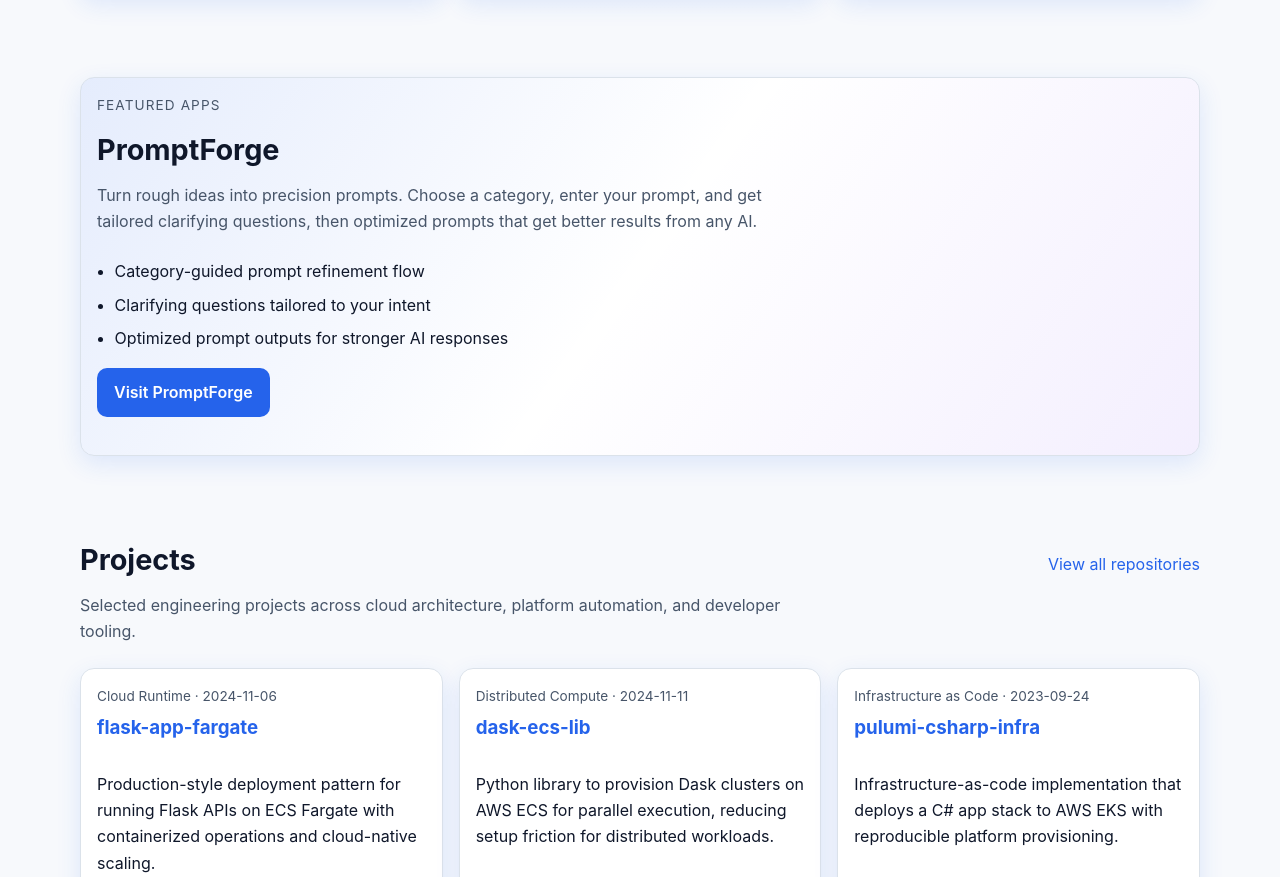
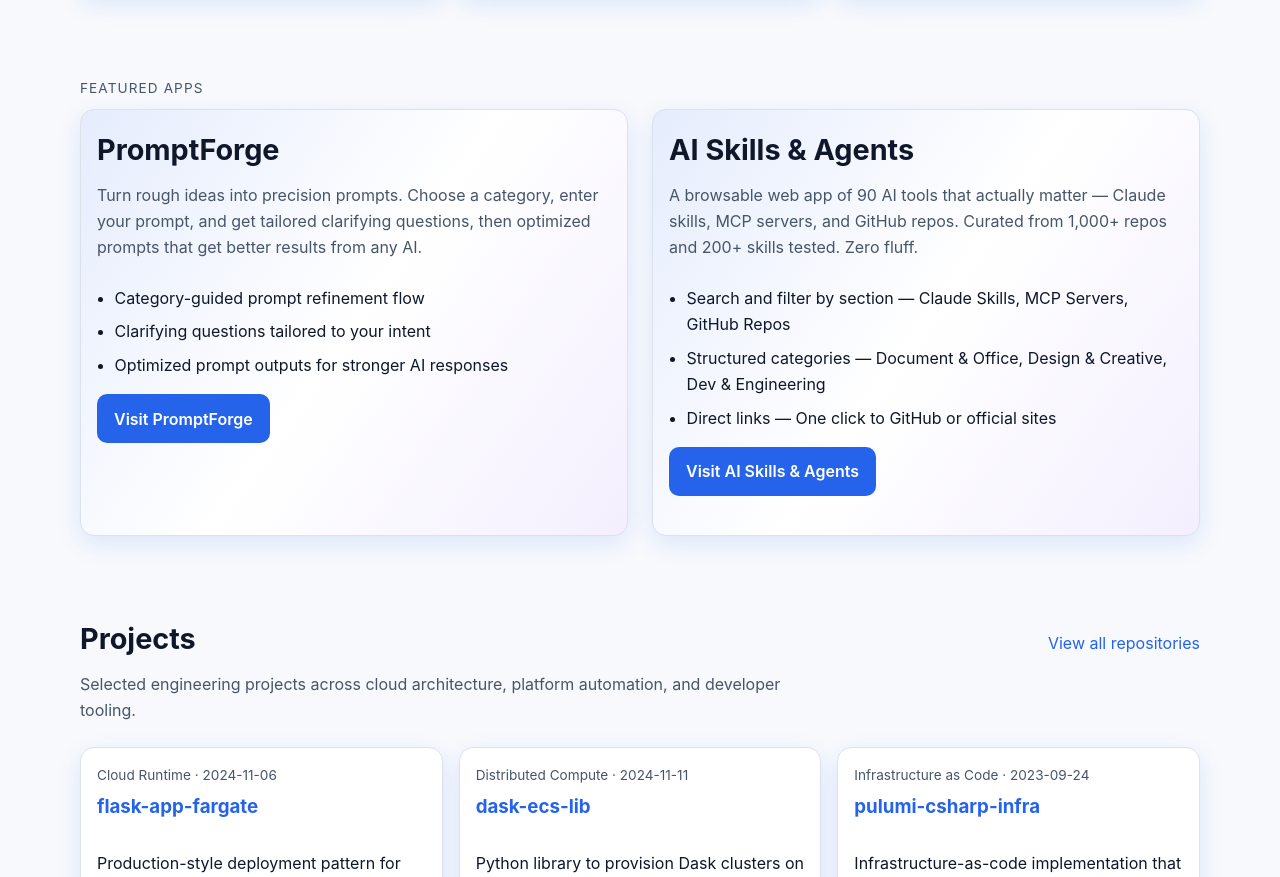
Before and after one commit to rolani/rolani.github.io, a plain HTML site: page index.html in a window 1280 px wide. Shown: the part 1363-2240 px from the top of the page. Drawn offline with Linux system fonts and the light colour scheme.

Commit message:
add new app

```diff
--- a/assets/static/css/style.css
+++ b/assets/static/css/style.css
@@ -414,6 +414,18 @@
   margin-bottom: 0.45rem;
 }
 
+.app-feature-grid {
+  display: grid;
+  gap: 1.5rem;
+  grid-template-columns: repeat(2, minmax(0, 1fr));
+}
+
+@media (max-width: 920px) {
+  .app-feature-grid {
+    grid-template-columns: 1fr;
+  }
+}
+
 .contact-grid {
   display: grid;
   gap: 0.9rem;
--- a/index.html
+++ b/index.html
@@ -181,8 +181,9 @@
 
       <section id="featured-app" class="section">
         <div class="container">
+          <p class="kicker">Featured Apps</p>
+          <div class="app-feature-grid">
             <div class="app-highlight card">
-            <p class="kicker">Featured Apps</p>
               <h2>PromptForge</h2>
               <p class="section-intro">
                 Turn rough ideas into precision prompts. Choose a category, enter your prompt, and
@@ -202,6 +203,28 @@
                   rel="noopener noreferrer"
                   >Visit PromptForge</a
                 >
+              </div>
+            </div>
+            <div class="app-highlight card">
+              <h2>AI Skills & Agents</h2>
+              <p class="section-intro">
+                A browsable web app of 90 AI tools that actually matter — Claude skills, MCP servers,
+                and GitHub repos. Curated from 1,000+ repos and 200+ skills tested. Zero fluff.
+              </p>
+              <ul class="app-feature-list">
+                <li>Search and filter by section — Claude Skills, MCP Servers, GitHub Repos</li>
+                <li>Structured categories — Document & Office, Design & Creative, Dev & Engineering</li>
+                <li>Direct links — One click to GitHub or official sites</li>
+              </ul>
+              <div class="cta-row">
+                <a
+                  class="btn btn-primary"
+                  href="https://aiskills.richolaniyan.com"
+                  target="_blank"
+                  rel="noopener noreferrer"
+                  >Visit AI Skills & Agents</a
+                >
+              </div>
             </div>
           </div>
         </div>
```
Lines whose indentation alone changed are shown as unchanged.
